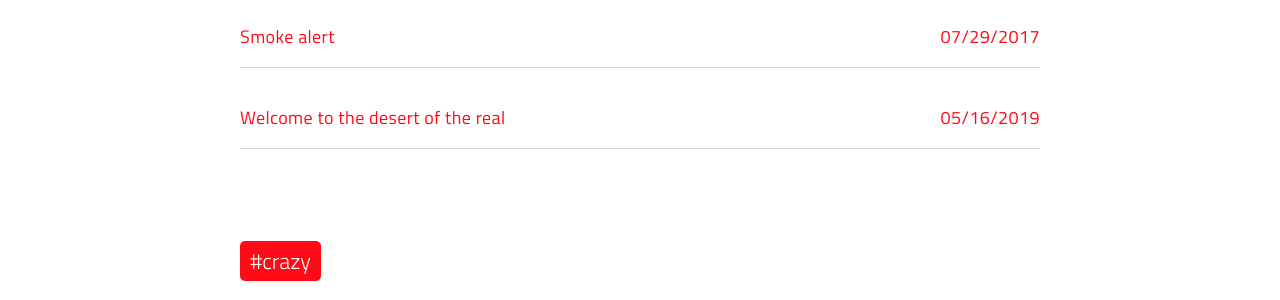
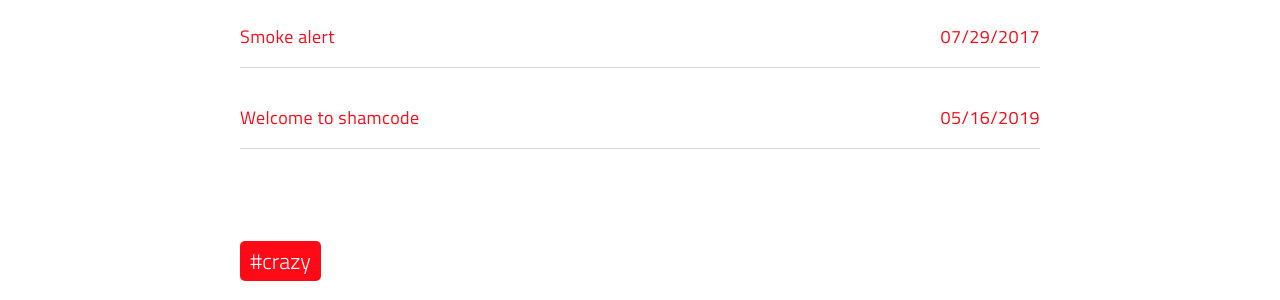
Before and after one commit to eth0-02/shamcode, a Jekyll site: the page built from tags.html, in a window 1280 px wide and 900 px high, scrolled down 3734 px. Shown: the part 156-456 px from the top of the window. Built offline with Jekyll 4.4.1, drawn with Linux system fonts in a browser that asks for light colours; a script that is not in the unit is left out; some of the changed text lies outside the part shown.

Commit message:
Updated Welcome Shamcode

```diff
--- a/_posts/2019-05-16-welcome-shamcode.md
+++ b/_posts/2019-05-16-welcome-shamcode.md
@@ -1,5 +1,5 @@
 ---
-title: Welcome to the desert of the real
+title: Welcome to shamcode
 date: 2019-05-16 23:48:00 Z
 categories:
 - blog
```
